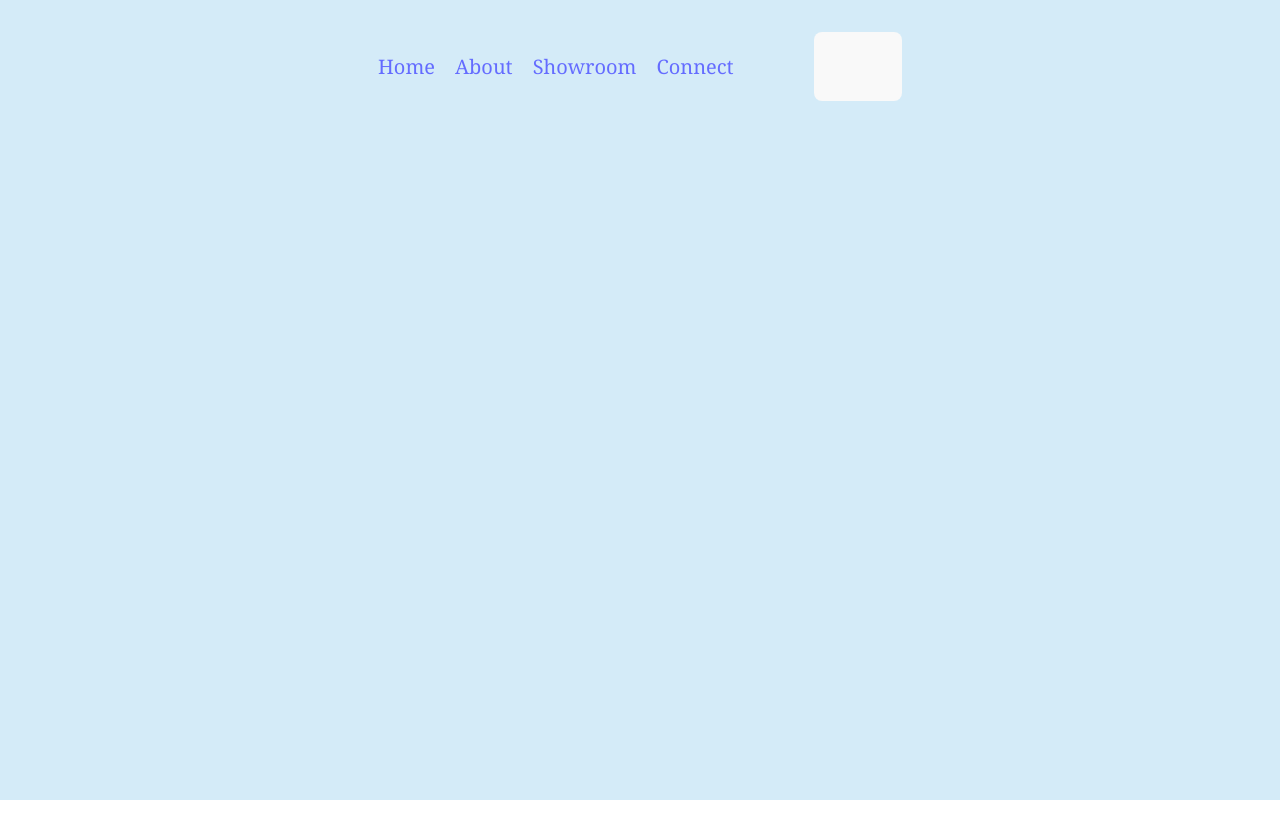
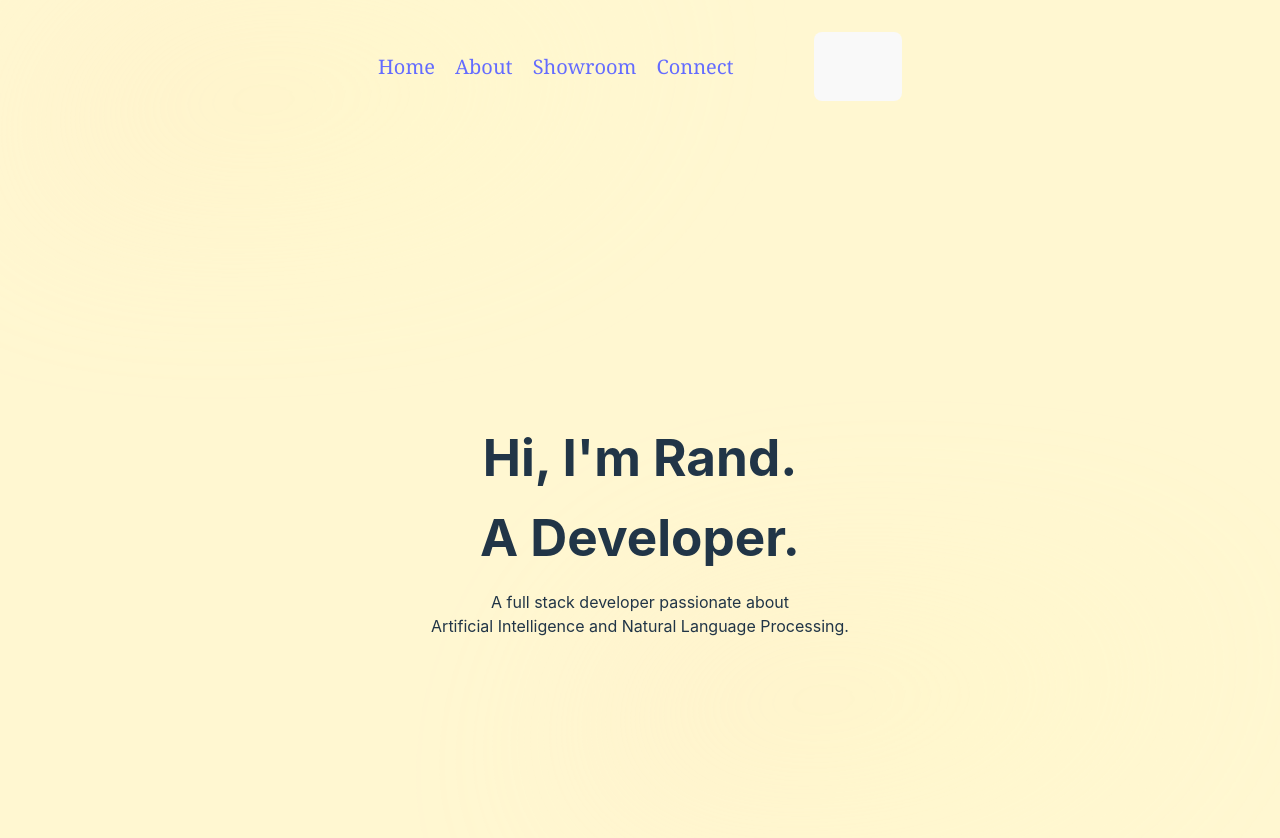
Before and after one commit to raaannndddd/portfolio, a Vue app in the folder portfolio/: page / in a window 1280 px wide. Shown: the top 838 px of the page. Before the commit the page ends 800 px from the top, so only its background shows below. Built offline with nearby package versions, Linux system fonts and the light colour scheme; some icons are missing.

Commit message:
initial hero section, with a few comments to go back to. additions to app.vue and tailwind config

```diff
--- a/portfolio/src/App.vue
+++ b/portfolio/src/App.vue
@@ -1,10 +1,12 @@
 <template>
-  <div class="bg-[#D4EBF8] dark:bg-[#080326] h-screen w-screen">
+  <div class="bg-[#FFF7D1] dark:bg-[#563A9C]">
     <Navbar/>
+    <Hero/>
   </div>
 </template>
 
 <script setup>
   import { defineAsyncComponent } from 'vue';
-  const Navbar =defineAsyncComponent(() => import('@/components/layout/Navbar.vue'))
+  const Navbar =defineAsyncComponent(() => import('@/components/layout/Navbar.vue'));
+  const Hero =defineAsyncComponent(() => import('@/components/layout/Hero.vue'));
 </script>
--- /dev/null
+++ b/portfolio/src/components/layout/Hero.vue
@@ -0,0 +1,29 @@
+<template>
+  <section
+    class="flex justify-center items-center dark:text-white h-screen"
+  >
+    <header
+      class="absolute w-1/2 aspect-[16/5] -skew-x-12 rounded-full bg-gradient-to-r from-[#FDDBBB] via-[#FFF9BF]
+      to-secondary opacity-30 dark:opacity-20 blur-[100px] left-10 top-0 hidden md:block"
+    ></header>
+    <header
+      class="absolute w-1/2 aspect-[16/5] -skew-x-12 rounded-full bg-gradient-to-r from-[#FDDBBB] via-[#FFF9BF]
+      to-secondary opacity-30 dark:opacity-20 blur-[100px] right-10 bottom-0 hidden md:block"
+    ></header>
+    <!-- <main class="absolute grid lg:grid-cols-2 grid-cols-1 items-center p-2 lg:p-8"> -->
+      <main class="absolute grid items-center">
+        <header class="text-center">
+          <!-- fix font type and size -->
+          <h1 class="mb-6 text-10xl md:text-12xl lg:text-13xl font-bold">
+            Hi, I'm
+            <span class="text-secondary stroke-text text-stroke-primary dark:text-stroke-secondary">Rand.</span>
+          </h1>
+          <h1 class="mb-6 text-10xl md:text-12xl lg:text-20pt font-bold">A Developer.</h1>
+          <h2 class="">A full stack developer passionate about</h2>
+          <h2>Artificial Intelligence and Natural Language Processing.</h2>
+        </header>
+    </main>
+  </section>
+</template>
+
+<script></script>
--- a/portfolio/tailwind.preset.js
+++ b/portfolio/tailwind.preset.js
@@ -4,13 +4,35 @@ export default {
       extend: {
         colors: {
           primary: '#CB9DF0',
-          secondary: '#F0C1E1',
-          tertiary: '#FDDBBB',
-          quaternary: 'FFF9BF'
+          secondary: '#FDDBBB'
+          // primary: ['#CB9DF0', '#F0C1E1'],
+          // secondary: ['#FDDBBB', '#FFF9BF']
+        },
+        fontFamily: {
+          sans: ['Inter', 'system-ui', 'sans-serif'],
+          serif: ['Merriweather', 'serif'],
         },
       },
     },
     darkMode: 'class',
     mode: 'jit',
-    plugins: [],
+    plugins: [
+      function({addUtilities, theme}){
+        const newUtilities = {
+          '.stroke-text':{
+            '--tw-text-opacity':'1',
+            '-webkit-text-stroke-width': '1.4px',
+            '-webkit-text-fill-color': 'transparent',
+            '-webkit-text-stroke-color': theme ('colors secondary'),
+          },
+          '.text-stroke-primary':{
+            '-webkit-text-stroke-color' :theme ('colors.primary'),
+          },
+          'dark. text-stroke-secondary':{
+            '-webkit-text-stroke-color' :theme ('colors.secondary'),
+          }
+        };
+        addUtilities(newUtilities, ['responsive', 'dark']);
+      }
+    ],
   };
```
